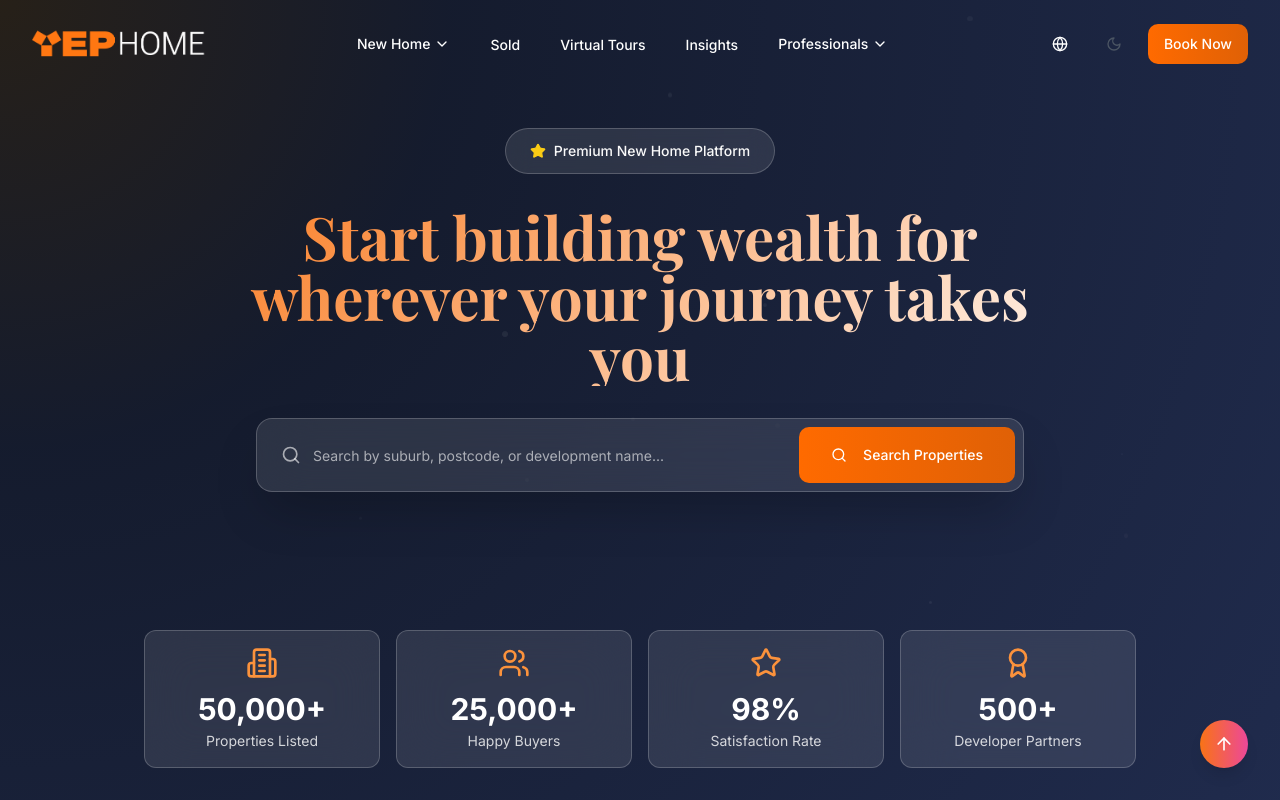
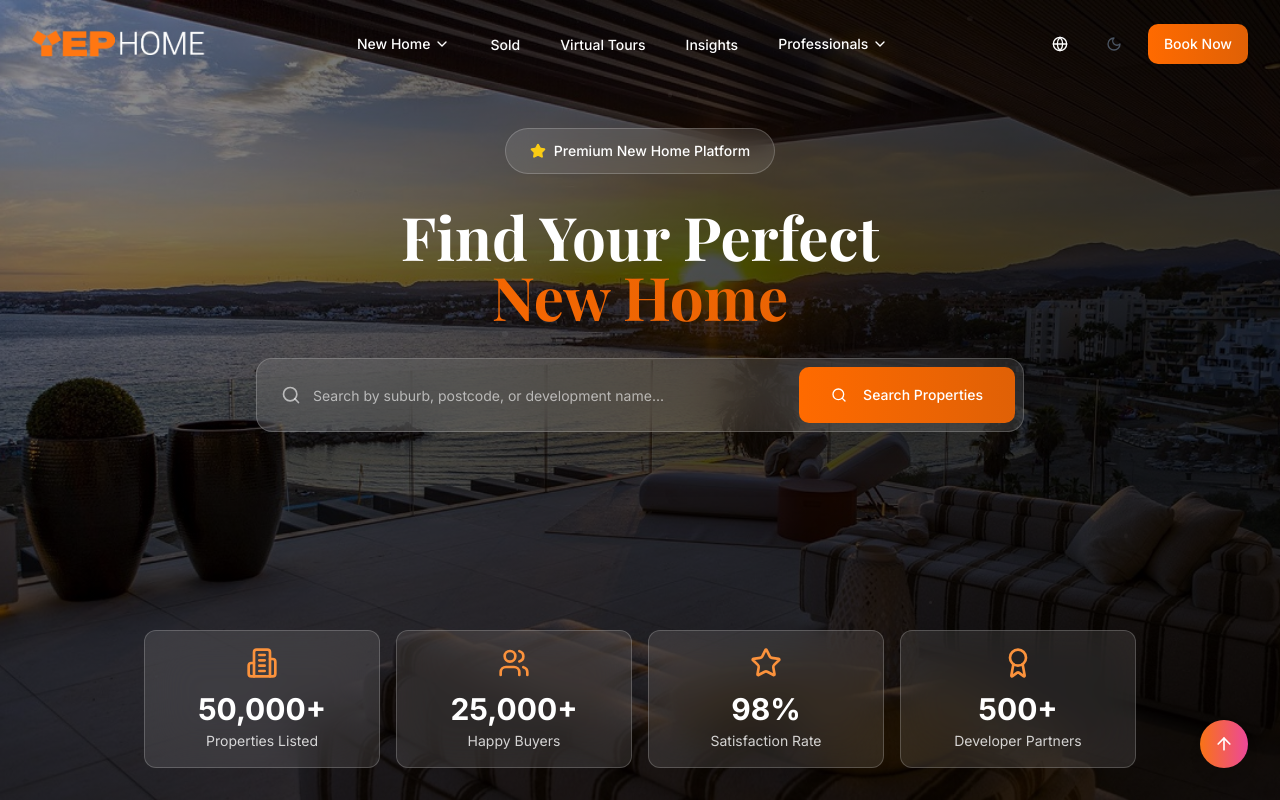
Before and after one commit to sherry-dong-11/modern-seaside-stay-778, a React (Vite) app: page / in a window 1280 px wide. Shown: the top 800 px of the page. Built offline with nearby package versions, Linux system fonts and the light colour scheme.

Commit message:
Reverted to commit 059f1c637572a10ec1b5bdacae3ae6799172db6d

```diff
--- a/src/components/ModernHeroSection.tsx
+++ b/src/components/ModernHeroSection.tsx
@@ -51,26 +51,37 @@ export default function ModernHeroSection() {
   return (
     <motion.section
       ref={containerRef}
-      className="relative min-h-screen flex items-start justify-center overflow-hidden -mt-20 pt-24 sm:pt-28 md:pt-32 pb-20 sm:pb-24 md:pb-32 bg-background"
+      className="relative min-h-screen flex items-start justify-center overflow-hidden -mt-20 pt-24 sm:pt-28 md:pt-32 pb-20 sm:pb-24 md:pb-32"
       style={{ opacity }}
     >
+      {/* Animated Background */}
+      <motion.div
+        className="absolute inset-0 z-0"
+        style={{ y, scale }}
+      >
+        <div
+          className="w-full h-full bg-cover bg-center bg-no-repeat"
+          style={{ backgroundImage: `url(${heroImage})` }}
+        />
+
         {/* Dynamic gradient overlay that responds to mouse */}
         <motion.div
-        className="absolute inset-0 z-0"
+          className="absolute inset-0"
           style={{
             background: `radial-gradient(circle at ${mousePosition.x}% ${mousePosition.y}%,
-            rgba(255,156,0,0.1) 0%,
-            rgba(36,49,89,0.3) 30%,
-            rgba(36,49,89,0.8) 100%)`
+              rgba(0,0,0,0.4) 0%,
+              rgba(0,0,0,0.7) 50%,
+              rgba(0,0,0,0.8) 100%)`
           }}
           animate={{
             background: `radial-gradient(circle at ${mousePosition.x}% ${mousePosition.y}%,
-            rgba(255,156,0,0.1) 0%,
-            rgba(36,49,89,0.3) 30%,
-            rgba(36,49,89,0.8) 100%)`
+              rgba(0,0,0,0.4) 0%,
+              rgba(0,0,0,0.7) 50%,
+              rgba(0,0,0,0.8) 100%)`
           }}
           transition={{ duration: 0.3 }}
         />
+      </motion.div>
 
       {/* Floating particles */}
       <div className="absolute inset-0 z-10 pointer-events-none">
@@ -99,7 +110,7 @@ export default function ModernHeroSection() {
       </div>
 
       {/* Hero Content */}
-      <div className="container relative z-20 text-center text-foreground">
+      <div className="container relative z-20 text-center text-white">
         <motion.div
           className="max-w-5xl mx-auto"
           initial={{ opacity: 0, y: 50 }}
@@ -119,7 +130,7 @@ export default function ModernHeroSection() {
 
           {/* Main heading with staggered animation */}
           <motion.h1
-            className="text-6xl md:text-7xl lg:text-8xl font-bold mb-8 leading-[0.9] text-gradient"
+            className="text-6xl md:text-7xl lg:text-8xl font-bold mb-8 leading-[0.9]"
             initial={{ opacity: 0 }}
             animate={{ opacity: 1 }}
             transition={{ delay: 0.4, duration: 0.8 }}
@@ -130,23 +141,15 @@ export default function ModernHeroSection() {
               transition={{ delay: 0.6, duration: 0.8, ease: "easeOut" }}
               className="block text-4xl md:text-5xl lg:text-6xl"
             >
-              Start building wealth for
+              Find Your Perfect
             </motion.span>
             <motion.span
               initial={{ opacity: 0, y: 100 }}
               animate={{ opacity: 1, y: 0 }}
               transition={{ delay: 0.8, duration: 0.8, ease: "easeOut" }}
-              className="block text-4xl md:text-5xl lg:text-6xl"
+              className="block text-gradient text-4xl md:text-5xl lg:text-6xl"
             >
-              wherever your journey takes
-            </motion.span>
-            <motion.span
-              initial={{ opacity: 0, y: 100 }}
-              animate={{ opacity: 1, y: 0 }}
-              transition={{ delay: 1.0, duration: 0.8, ease: "easeOut" }}
-              className="block text-4xl md:text-5xl lg:text-6xl"
-            >
-              you
+              New Home
             </motion.span>
           </motion.h1>
 
--- a/src/index.css
+++ b/src/index.css
@@ -7,8 +7,8 @@
 
 @layer base {
   :root {
-    --background: 220 30% 8%; /* Dark navy blue background */
-    --foreground: 0 0% 98%; /* Light text */
+    --background: 35 30% 97%; /* #FAF7F3 - main background */
+    --foreground: 30 28% 15%; /* Dark brown text */
 
     --card: 0 0% 100%; /* #FFFFFF - card background */
     --card-foreground: 30 28% 15%;
@@ -188,10 +188,7 @@
   }
 
   .text-gradient {
-    background: linear-gradient(135deg, hsl(25 95% 53%), hsl(0 0% 100%));
-    -webkit-background-clip: text;
-    -webkit-text-fill-color: transparent;
-    background-clip: text;
+    @apply bg-gradient-to-r from-primary to-primary-600 bg-clip-text text-transparent;
   }
 
   .input-modern {
```
Lines whose indentation alone changed are shown as unchanged.
